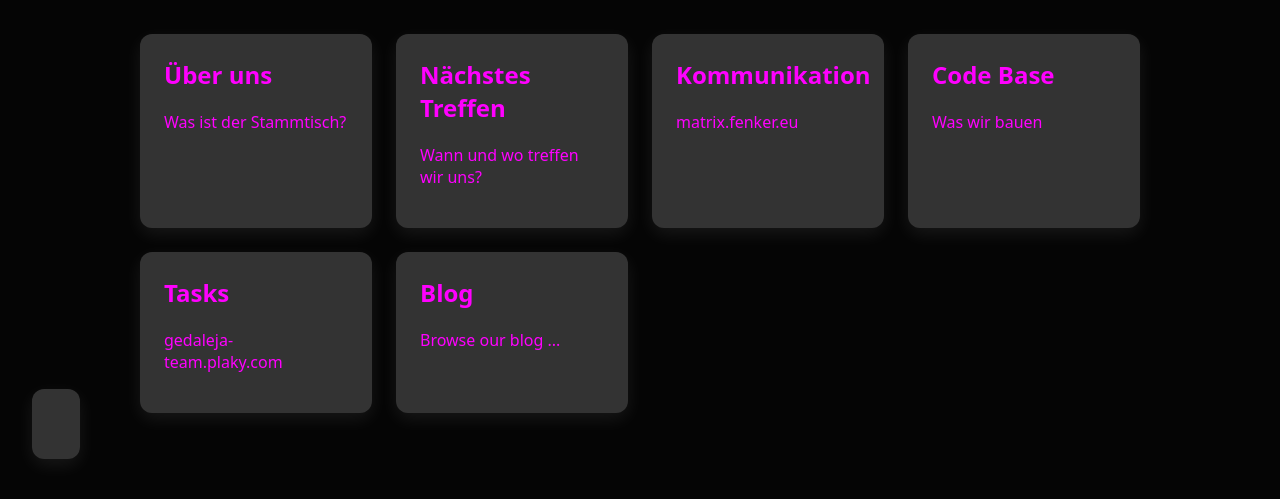
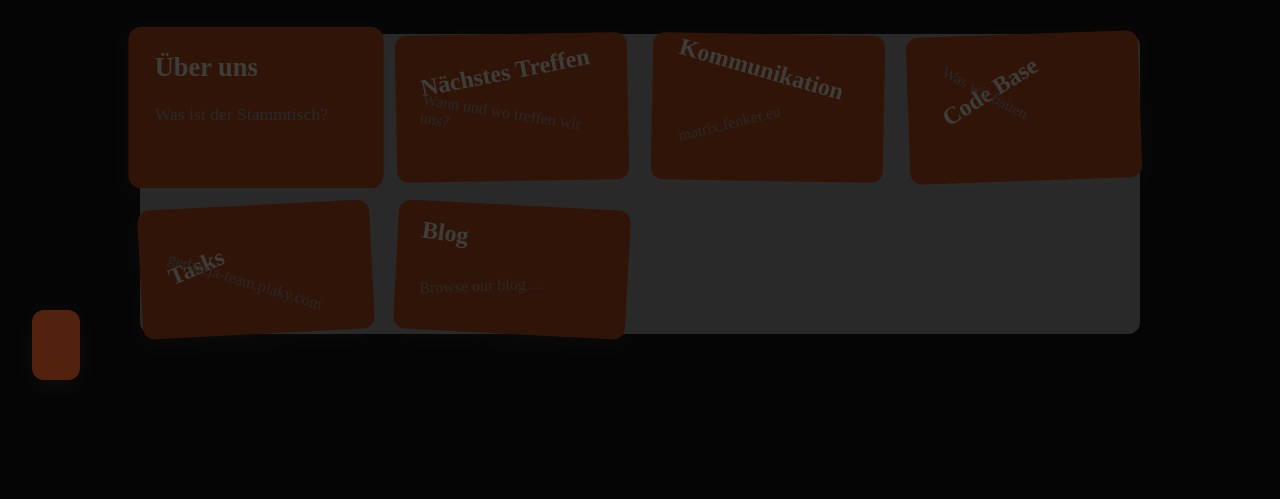
Before and after one commit to stammtafel/oc-z10, a plain HTML site: page index.html in a window 1280 px wide. Shown: the part 239-738 px from the top of the page. Drawn offline with Linux system fonts and the light colour scheme.

Commit message:
much prettier!

```diff
--- a/css/style.css
+++ b/css/style.css
@@ -5,10 +5,7 @@
 
 @font-face {
   font-family: "MyFont";
-  src: url("./fonts/font1.ttf") format("truetype");
-  font-weight: normal;
-  font-style: normal;
-  font-display: swap;
+  src: url("/css/fonts/font1.ttf") format("truetype");
 }
 
 body {
@@ -16,9 +13,14 @@ body {
   padding: 2rem;
   background: #050505;
   color: magenta;
+  font-family: MyFont;
 
 }
-
+.center {
+  display: flex;
+  justify-content: center;
+  align-items: center;
+}
 header {
   color: cyan;
   text-align: center;
@@ -31,23 +33,78 @@ header {
   gap: 1.5rem;
   max-width: 1000px;
   margin: 0 auto;
+  background-color: #444;
+  filter:brightness(60%);
+  border-radius: 12px;
 }
 
 .tile {
-  background: rgb(51, 51, 51);
+  position: relative;
   padding: 1.5rem;
   border-radius: 12px;
   text-decoration: none;
   color: inherit;
+  background-color: #c52;
   box-shadow: 0 6px 18px rgba(255, 255, 255, 0.08);
   transition: transform 0.15s ease, box-shadow 0.15s ease;
+  transform: scale(110%);
+  filter: brightness(40%);
+  z-index: 1 !important;
 }
+.tile:nth-child(2n) p { transform:rotate(10deg); }
+.tile:nth-child(3n) p { transform:rotate(-15deg); }
+.tile:nth-child(4n) p { transform:rotate(30deg); }
+.tile:nth-child(5n) p { transform:rotate(20deg); }
+.tile:nth-child(6n) p { transform:rotate(-5deg); }
+.tile:nth-child(2n) h2 { transform:rotate(-10deg); }
+.tile:nth-child(3n) h2 { transform:rotate(15deg); }
+.tile:nth-child(4n) h2 { transform:rotate(-30deg); }
+.tile:nth-child(5n) h2 { transform:rotate(-20deg); }
+.tile:nth-child(6n) h2 { transform:rotate(5deg); }
+.tile:nth-child(2n) { transform:rotate(-1deg); }
+.tile:nth-child(3n) { transform:rotate(1deg); }
+.tile:nth-child(4n) { transform:rotate(-2deg); }
+.tile:nth-child(5n) { transform:rotate(-3deg); }
+.tile:nth-child(6n) { transform:rotate(3deg); }
 
 .tile:hover {
-  transform: translateY(-4px);
-  box-shadow: 0 12px 28px rgba(0,0,0,0.12);
+  transform: scale(120%);
+  box-shadow: 3px 3px 5px #fff;
+  filter: brightness(50%);
+  transition: .2s ease
+  z-index: -55555 !important;
 }
 
 .tile h2 {
   margin-top: 0;
+  color: #ffe;
+  font-family: "Papyrus";
 }
+.tile p{
+  margin-top: 0;
+  color: #aaa;
+  font-family: "Papyrus";
+}
+
+.container {
+  position:relative;
+  left: 42%;
+  width: 20%;
+}
+
+.image {
+  opacity: 1;
+  display: block;
+  width: 100%;
+  height: auto;
+  transition: .9s ease-out;
+  backface-visibility: hidden;
+  content: url("/img/ocs_on.png");
+  filter: saturate(20%);
+}
+
+.container:hover .image {
+  content: url("/img/ocs_on.png");
+  filter: saturate(100%);
+  filter: hue-rotate(9deg);
+}
```
Also changed, not shown: css/fonts/font1.ttf (added), css/fonts/font2.ttf (added), css/fonts/font3.ttf (added), 4 other files.
